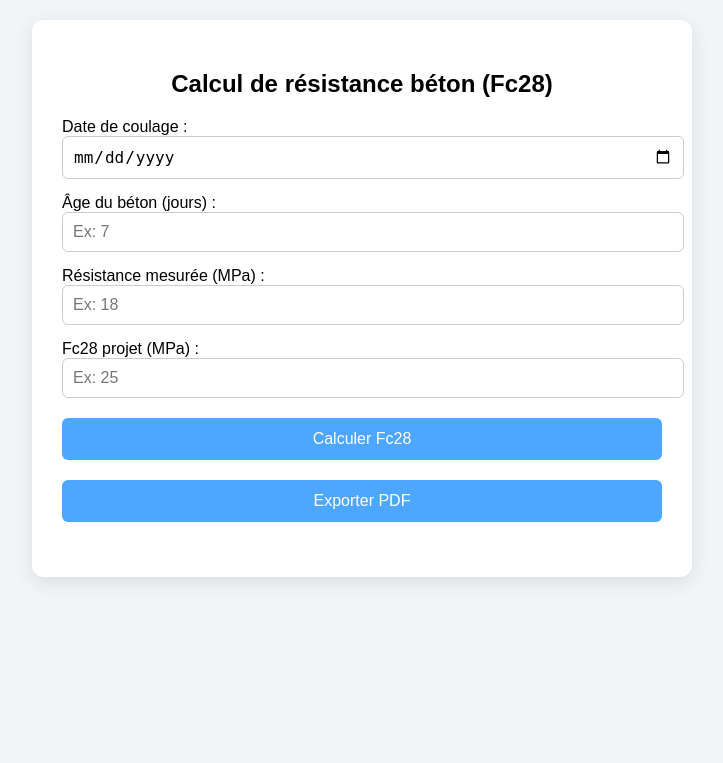
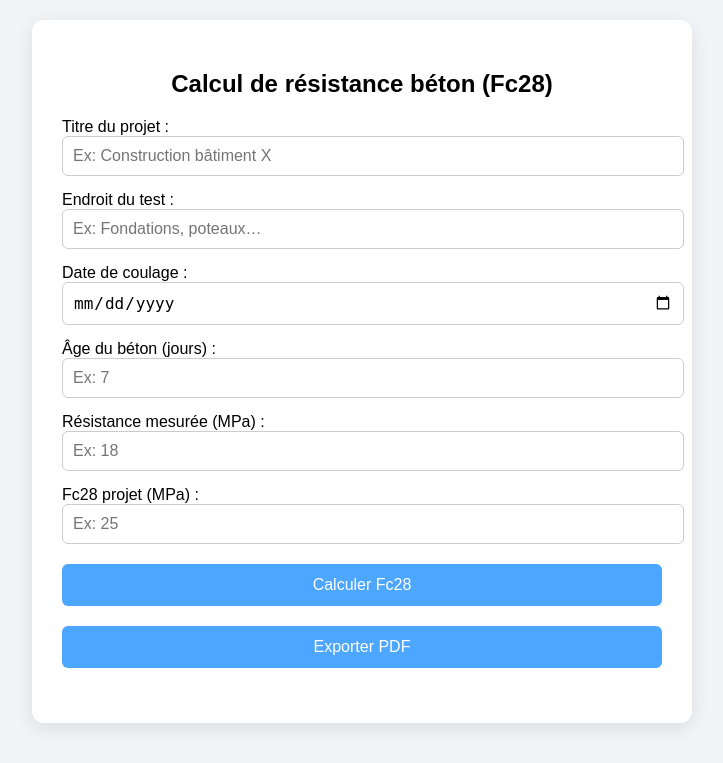
Before and after one commit to sofazrim/sofaz_fc28_tracker, a Flask app: page / in a window 1280 px wide. Shown: the part 234-997 px from the top of the page, without its empty margins (278-1001 px from the left). Before the commit the page ends 816 px from the top, so only its background shows below. Run offline with Flask 3, Linux system fonts and the light colour scheme; some libraries are stand-ins or nearby versions.

Commit message:
Update index_fr.html

```diff
--- a/templates/index_fr.html
+++ b/templates/index_fr.html
@@ -6,79 +6,34 @@
 <title>SOFAZ Fc28 Tracker™</title>
 <script src="https://cdnjs.cloudflare.com/ajax/libs/jspdf/2.5.1/jspdf.umd.min.js"></script>
 <style>
-body {
-    font-family: Arial, sans-serif;
-    background-color: #f2f5f7;
-    margin: 0; padding: 0;
-}
-header {
-    background-color: #4da6ff; /* bleu clair */
-    color: white;
-    padding: 20px;
-    text-align: center;
-}
-header img {
-    height: 80px;
-    margin-bottom: 10px;
-}
-main {
-    max-width: 600px;
-    margin: 40px auto;
-    background: white;
-    padding: 30px;
-    border-radius: 12px;
-    box-shadow: 0 5px 20px rgba(0,0,0,0.1);
-}
-h1, h2 {
-    text-align: center;
-}
-label {
-    display: block;
-    margin-top: 15px;
-}
-input[type="number"], input[type="date"] {
-    width: 100%;
-    padding: 10px;
-    font-size: 16px;
-    border-radius: 6px;
-    border: 1px solid #ccc;
-}
-button {
-    background-color: #4da6ff;
-    color: white;
-    border: none;
-    padding: 12px 20px;
-    font-size: 16px;
-    border-radius: 6px;
-    cursor: pointer;
-    margin-top: 20px;
-    width: 100%;
-}
-button:hover {
-    background-color: #3399ff;
-}
-#result {
-    margin-top: 25px;
-    font-weight: bold;
-    text-align: center;
-    font-size: 18px;
-    white-space: pre-line;
-}
-.result-line {
-    display: block;
-}
+body {font-family: Arial, sans-serif; background-color: #f2f5f7; margin:0; padding:0;}
+header {background-color: #4da6ff; color:white; padding:20px; text-align:center;}
+header img {height:80px; margin-bottom:10px;}
+main {max-width:600px; margin:40px auto; background:white; padding:30px; border-radius:12px; box-shadow:0 5px 20px rgba(0,0,0,0.1);}
+h1, h2 {text-align:center;}
+label {display:block; margin-top:15px;}
+input[type="number"], input[type="date"], input[type="text"] {width:100%; padding:10px; font-size:16px; border-radius:6px; border:1px solid #ccc;}
+button {background-color: #4da6ff; color:white; border:none; padding:12px 20px; font-size:16px; border-radius:6px; cursor:pointer; margin-top:20px; width:100%;}
+button:hover {background-color: #3399ff;}
+#result {margin-top:25px; font-weight:bold; text-align:center; font-size:18px; white-space:pre-line;}
+.result-line {display:block;}
 </style>
 </head>
 <body>
 
 <header>
-    <!-- Logo corrigé : utilisez le chemin réel ou URL directe de votre logo PNG -->
-    <img src="logo_sofaz.png" alt="Logo SOFAZ">
+    <img src="https://raw.githubusercontent.com/sofazrim/sofaz_fc28_tracker/main/logo_sofaz.png" alt="Logo SOFAZ" id="logo_header">
     <h1>SOFAZ Fc28 Tracker™</h1>
 </header>
 
 <main>
 <h2>Calcul de résistance béton (Fc28)</h2>
+
+<label for="titre_projet">Titre du projet :</label>
+<input type="text" id="titre_projet" placeholder="Ex: Construction bâtiment X">
+
+<label for="lieu_test">Endroit du test :</label>
+<input type="text" id="lieu_test" placeholder="Ex: Fondations, poteaux…">
 
 <label for="date_coulage">Date de coulage :</label>
 <input type="date" id="date_coulage">
@@ -99,7 +54,11 @@ button:hover {
 </main>
 
 <script>
+let lastResult = ""; // stocker pour le PDF
+
 function calculFc28() {
+    const titreProjet = document.getElementById('titre_projet').value || "Non renseigné";
+    const lieuTest = document.getElementById('lieu_test').value || "Non renseigné";
     const dateCoulage = document.getElementById('date_coulage').value;
     const age = parseFloat(document.getElementById('age').value);
     const resJour = parseFloat(document.getElementById('resistance').value);
@@ -111,7 +70,6 @@ function calculFc28() {
         return;
     }
 
-    // Calcul exact comme ton code Python
     const res28 = resJour * Math.pow(28/age, 0.5);
     const dateTest = new Date(dateCoulage);
     dateTest.setDate(dateTest.getDate() + age);
@@ -119,26 +77,52 @@ function calculFc28() {
 
     const resultDiv = document.getElementById('result');
     resultDiv.innerHTML = `
-📅 Date du test : ${dateTest.toLocaleDateString('fr-FR')}
-🧪 Fc estimée à 28j : ${res28.toFixed(2)} MPa
-🎯 Fc28 projet : ${fc28Projet} MPa
+Projet : ${titreProjet}
+Endroit du test : ${lieuTest}
+Date du test : ${dateTest.toLocaleDateString('fr-FR')}
+Âge du béton : ${age} jours
+Fc estimée à 28j : ${res28.toFixed(2)} MPa
+Fc28 projet : ${fc28Projet} MPa
 <span class="result-line" style="color:${conforme ? 'green' : 'red'}">
-${conforme ? '✅ Résultat : Conforme' : '❌ Résultat : Non Conforme'}
+${conforme ? 'Résultat : Conforme' : 'Résultat : Non Conforme'}
 </span>
 `;
+    lastResult = {
+        titreProjet, lieuTest, dateTest: dateTest.toLocaleDateString('fr-FR'),
+        age, res28: res28.toFixed(2), fc28Projet, conforme
+    };
 }
 
-// Export PDF simple avec jspdf
 function exportPDF(){
+    if(!lastResult) { alert("Veuillez calculer le résultat avant d'exporter."); return; }
+
     const { jsPDF } = window.jspdf;
     const doc = new jsPDF();
-    const resultText = document.getElementById('result').innerText || "Aucun résultat à exporter.";
+
+    // Ajouter le logo
+    const img = document.getElementById("logo_header");
+    const canvas = document.createElement("canvas");
+    canvas.width = img.width; canvas.height = img.height;
+    const ctx = canvas.getContext("2d");
+    ctx.drawImage(img,0,0,img.width,img.height);
+    const imgData = canvas.toDataURL("image/png");
+    doc.addImage(imgData, "PNG", 15, 10, 50, 25);
+
     doc.setFontSize(16);
-    doc.text("Rapport - SOFAZ Fc28 Tracker (TM)", 105, 20, null, null, "center");
-    doc.text("Développé par Ing. Fathi ZERRIOUH", 105, 30, null, null, "center");
-    doc.text("---------------------------------------------", 105, 40, null, null, "center");
+    doc.text("Rapport - SOFAZ Fc28 Tracker (TM)", 105, 50, null, null, "center");
+    doc.text("Développé par Ing. Fathi ZERRIOUH", 105, 60, null, null, "center");
+    doc.text("---------------------------------------------", 20, 70);
+
     doc.setFontSize(14);
-    doc.text(resultText, 20, 60);
+    doc.text(`Projet : ${lastResult.titreProjet}`, 20, 80);
+    doc.text(`Endroit du test : ${lastResult.lieuTest}`, 20, 90);
+    doc.text(`Date du test : ${lastResult.dateTest}`, 20, 100);
+    doc.text(`Âge du béton : ${lastResult.age} jours`, 20, 110);
+    doc.text(`Fc estimée à 28j : ${lastResult.res28} MPa`, 20, 120);
+    doc.text(`Fc28 projet : ${lastResult.fc28Projet} MPa`, 20, 130);
+    doc.setTextColor(lastResult.conforme ? 0 : 255, 0, 0); // rouge si non conforme
+    doc.text(lastResult.conforme ? "Résultat : Conforme" : "Résultat : Non Conforme", 20, 140);
+
     doc.save("rapport_fc28.pdf");
 }
 </script>
```
